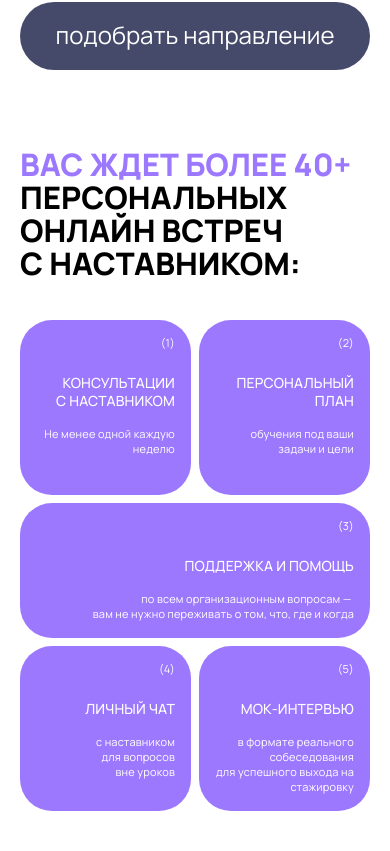
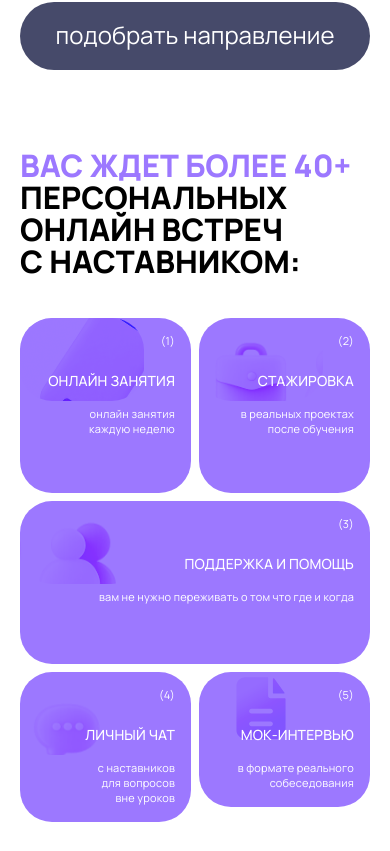
Before and after one commit to rafailvv/innoprog-website, a React (Vite) app: page / in a window 390 px wide. Shown: the part 6133-6984 px from the top of the page. Built offline with nearby package versions, Linux system fonts and the light colour scheme.

Commit message:
Match mobile mentor meetings block

```diff
--- a/src/imports/MainScreenMobile/MainScreenMobile.tsx
+++ b/src/imports/MainScreenMobile/MainScreenMobile.tsx
@@ -16,6 +16,9 @@ import imgWithUsArrow from "../MainScreenDesktop/031fb2cc26a5ba0b51db501faeceecc
 import imgImage119 from "../MainScreenDesktop/ba565c24ba9ea8905f81d42c3313cf70fe810e53.opt.webp";
 import imgProblemStudent from "../MainScreenDesktop/b0e157afc5f21ed21c0695f850461b4b7de165b5.opt.webp";
 import imgProblemArrow from "../MainScreenDesktop/52099641dea92d64016f12ac74714b5a956fb8b3.opt.webp";
+import imgBenefitCard1 from "../MainScreenDesktop/benefit-card1-figma.png";
+import imgBenefitIcons from "../MainScreenDesktop/benefit-icons-chat-figma.webp";
+import imgBenefitDocument from "../MainScreenDesktop/benefit-document-figma.svg";
 import imgRectangle40082 from "../MainScreenDesktop/100b51f7b19a210b3de8eadf6abcf10392a9da09.teacher.webp";
 import imgRectangle40083 from "./teacher-grigoriy-mobile.webp";
 import imgRectangle40084 from "../MainScreenDesktop/b1f967bb9c7ae9c25195d8f4a73fc5847efd16f6.teacher.webp";
@@ -1769,14 +1772,45 @@ function Frame157() {
   );
 }
 
+function MentorBenefitIcon({ variant }: { variant: "online" | "internship" | "support" | "chat" | "interview" }) {
+  if (variant === "online") {
+    return (
+      <div className="absolute h-[83px] left-0 overflow-hidden pointer-events-none rounded-[32px] top-0 w-[124px]">
+        <img alt="" decoding="async" loading="lazy" className="absolute h-[275px] left-0 max-w-none opacity-75 top-0 w-[302px]" src={imgBenefitCard1} />
+      </div>
+    );
+  }
+
+  if (variant === "interview") {
+    return (
+      <div className="absolute h-[83px] left-0 overflow-hidden pointer-events-none rounded-[32px] top-0 w-[124px]">
+        <img alt="" decoding="async" loading="lazy" className="absolute h-[76px] left-[24px] max-w-none mix-blend-color-burn opacity-60 top-[-2px] w-[76px]" src={imgBenefitDocument} />
+      </div>
+    );
+  }
+
+  const imageClassName =
+    variant === "internship"
+      ? "absolute h-[227px] left-[-30px] max-w-none mix-blend-color-burn opacity-60 top-[-49px] w-[340px]"
+      : variant === "support"
+        ? "absolute h-[227px] left-[-116px] max-w-none mix-blend-color-burn opacity-60 top-[-51px] w-[340px]"
+        : "absolute h-[227px] left-[-226px] max-w-none mix-blend-color-burn opacity-60 top-[-51px] w-[340px]";
+
+  return (
+    <div className="absolute h-[83px] left-0 overflow-hidden pointer-events-none rounded-[32px] top-0 w-[124px]">
+      <img alt="" decoding="async" loading="lazy" className={imageClassName} src={imgBenefitIcons} />
+    </div>
+  );
+}
+
 function Frame126() {
   return (
     <div className="content-stretch flex flex-col gap-[16px] items-end relative shrink-0 w-full">
-      <div className="font-['Manrope:Medium',sans-serif] font-medium leading-[0] relative shrink-0 text-[16px] uppercase w-full">
-        <p className="leading-[20px] mb-0">Консультации</p>
-        <p className="leading-[20px]">с наставником</p>
-      </div>
-      <p className="font-['Manrope:Regular',sans-serif] font-normal leading-[16px] relative shrink-0 text-[12px] tracking-[0.36px] w-full">Не менее одной каждую неделю</p>
+      <p className="font-['Manrope:Medium',sans-serif] font-medium leading-[20px] relative shrink-0 text-[16px] uppercase w-full">онлайн занятия</p>
+      <div className="font-['Manrope:Regular',sans-serif] font-normal leading-[0] relative shrink-0 text-[12px] tracking-[0.36px] w-full">
+        <p className="leading-[16px] mb-0">онлайн занятия</p>
+        <p className="leading-[16px]">каждую неделю</p>
+      </div>
     </div>
   );
 }
@@ -1784,8 +1818,8 @@ function Frame126() {
 function Frame127() {
   return (
     <div className="content-stretch flex flex-col gap-[16px] items-end relative shrink-0 w-full">
-      <p className="font-['Manrope:Medium',sans-serif] font-medium leading-[20px] relative shrink-0 text-[16px] uppercase w-full">персональный план</p>
-      <p className="font-['Manrope:Regular',sans-serif] font-normal leading-[16px] relative shrink-0 text-[12px] tracking-[0.36px] w-full">{` обучения под ваши задачи и цели`}</p>
+      <p className="font-['Manrope:Medium',sans-serif] font-medium leading-[20px] relative shrink-0 text-[16px] uppercase w-full">стажировка</p>
+      <p className="font-['Manrope:Regular',sans-serif] font-normal leading-[16px] relative shrink-0 text-[12px] tracking-[0.36px] w-full">в реальных проектах после обучения</p>
     </div>
   );
 }
@@ -1793,7 +1827,8 @@ function Frame127() {
 function Frame158() {
   return (
     <div className="content-stretch flex gap-[8px] items-start relative shrink-0 w-full">
-      <div className="bg-[#9c78ff] flex-[1_0_0] min-w-px relative rounded-[32px] self-stretch">
+      <div className="bg-[#9c78ff] flex-[1_0_0] min-w-px overflow-hidden relative rounded-[32px] self-stretch">
+        <MentorBenefitIcon variant="online" />
         <div className="flex flex-col items-end size-full">
           <div className="content-stretch flex flex-col gap-[24px] items-end p-[16px] relative size-full text-right text-white">
             <p className="font-['Manrope:Regular',sans-serif] font-normal leading-[35px] relative shrink-0 text-[20px] w-full">(1)</p>
@@ -1801,7 +1836,8 @@ function Frame158() {
           </div>
         </div>
       </div>
-      <div className="bg-[#9c78ff] flex-[1_0_0] h-[175px] min-w-px relative rounded-[32px]">
+      <div className="bg-[#9c78ff] flex-[1_0_0] h-[175px] min-w-px overflow-hidden relative rounded-[32px]">
+        <MentorBenefitIcon variant="internship" />
         <div className="flex flex-col items-end size-full">
           <div className="content-stretch flex flex-col gap-[24px] items-end p-[16px] relative size-full text-right text-white">
             <p className="font-['Manrope:Regular',sans-serif] font-normal leading-[35px] relative shrink-0 text-[20px] w-full">(2)</p>
@@ -1816,11 +1852,8 @@ function Frame158() {
 function Frame128() {
   return (
     <div className="content-stretch flex flex-col gap-[16px] items-end relative shrink-0 w-full">
-      <p className="font-['Manrope:Medium',sans-serif] font-medium leading-[20px] relative shrink-0 text-[16px] uppercase w-full">Поддержка и помощь</p>
-      <div className="font-['Manrope:Regular',sans-serif] font-normal leading-[0] relative shrink-0 text-[12px] tracking-[0.36px] w-full whitespace-pre-wrap">
-        <p className="leading-[16px] mb-0">{`по всем организационным вопросам — `}</p>
-        <p className="leading-[16px]">вам не нужно переживать о том, что, где и когда</p>
-      </div>
+      <p className="font-['Manrope:Medium',sans-serif] font-medium leading-[20px] relative shrink-0 text-[16px] uppercase w-full">поддержка и помощь</p>
+      <p className="font-['Manrope:Regular',sans-serif] font-normal leading-[16px] relative shrink-0 text-[12px] tracking-[0.36px] w-full">вам не нужно переживать о том что где и когда</p>
     </div>
   );
 }
@@ -1828,9 +1861,9 @@ function Frame128() {
 function Frame129() {
   return (
     <div className="content-stretch flex flex-col gap-[16px] items-end relative shrink-0 w-full">
-      <p className="font-['Manrope:Medium',sans-serif] font-medium leading-[20px] relative shrink-0 text-[16px] uppercase w-full">Личный чат</p>
+      <p className="font-['Manrope:Medium',sans-serif] font-medium leading-[20px] relative shrink-0 text-[16px] uppercase w-full">личный чат</p>
       <div className="font-['Manrope:Regular',sans-serif] font-normal leading-[0] relative shrink-0 text-[12px] tracking-[0.36px] w-full">
-        <p className="leading-[16px] mb-0">с наставником</p>
+        <p className="leading-[16px] mb-0">с наставников</p>
         <p className="leading-[16px] mb-0">для вопросов</p>
         <p className="leading-[16px]">вне уроков</p>
       </div>
@@ -1842,10 +1875,7 @@ function Frame130() {
   return (
     <div className="content-stretch flex flex-col gap-[16px] items-end relative shrink-0 w-full">
       <p className="font-['Manrope:Medium',sans-serif] font-medium leading-[20px] relative shrink-0 text-[16px] uppercase w-full">Мок-интервью</p>
-      <div className="font-['Manrope:Regular',sans-serif] font-normal leading-[0] relative shrink-0 text-[12px] tracking-[0.36px] w-full">
-        <p className="leading-[16px] mb-0">в формате реального собеседования</p>
-        <p className="leading-[16px]">для успешного выхода на стажировку</p>
-      </div>
+      <p className="font-['Manrope:Regular',sans-serif] font-normal leading-[16px] relative shrink-0 text-[12px] tracking-[0.36px] w-full">в формате реального собеседования</p>
     </div>
   );
 }
@@ -1853,7 +1883,8 @@ function Frame130() {
 function Frame159() {
   return (
     <div className="content-stretch flex gap-[8px] items-start relative shrink-0 w-full">
-      <div className="bg-[#9c78ff] flex-[1_0_0] min-w-px relative rounded-[32px] self-stretch">
+      <div className="bg-[#9c78ff] flex-[1_0_0] min-w-px overflow-hidden relative rounded-[32px] self-stretch">
+        <MentorBenefitIcon variant="chat" />
         <div className="flex flex-col items-end size-full">
           <div className="content-stretch flex flex-col gap-[24px] items-end p-[16px] relative size-full text-right text-white">
             <p className="font-['Manrope:Regular',sans-serif] font-normal leading-[35px] relative shrink-0 text-[20px] w-full">(4)</p>
@@ -1861,7 +1892,8 @@ function Frame159() {
           </div>
         </div>
       </div>
-      <div className="bg-[#9c78ff] flex-[1_0_0] min-w-px relative rounded-[32px]">
+      <div className="bg-[#9c78ff] flex-[1_0_0] min-w-px overflow-hidden relative rounded-[32px]">
+        <MentorBenefitIcon variant="interview" />
         <div className="flex flex-col items-end size-full">
           <div className="content-stretch flex flex-col gap-[24px] items-end p-[16px] relative size-full text-right text-white">
             <p className="font-['Manrope:Regular',sans-serif] font-normal leading-[35px] relative shrink-0 text-[20px] w-full">(5)</p>
@@ -1877,7 +1909,8 @@ function Frame160() {
   return (
     <div className="content-stretch flex flex-col gap-[8px] items-start relative shrink-0 w-full site-mobile-mentor-cards">
       <Frame158 />
-      <div className="bg-[#9c78ff] relative rounded-[32px] shrink-0 w-full">
+      <div className="bg-[#9c78ff] h-[163px] overflow-hidden relative rounded-[32px] shrink-0 w-full">
+        <MentorBenefitIcon variant="support" />
         <div className="flex flex-col items-end size-full">
           <div className="content-stretch flex flex-col gap-[24px] items-end p-[16px] relative size-full text-right text-white">
             <p className="font-['Manrope:Regular',sans-serif] font-normal leading-[35px] relative shrink-0 text-[20px] w-full">(3)</p>
@@ -1893,11 +1926,12 @@ function Frame160() {
 function Frame177() {
   return (
     <div className="content-stretch flex flex-col gap-[40px] items-start relative shrink-0 w-full">
-      <div className="content-stretch flex flex-col font-['Manrope:ExtraBold',sans-serif] font-extrabold gap-[2px] items-start leading-[32px] relative shrink-0 text-[32px] text-black uppercase w-[351px] site-mobile-mentor-heading">
-        <p className="relative shrink-0 text-[#9c78ff] w-full">Вас ждет более 40+</p>
-        <p className="relative shrink-0 w-full">персональных</p>
-        <p className="relative shrink-0 w-full">онлайн встреч</p>
-        <p className="relative shrink-0 w-full">с наставником:</p>
+      <div className="font-['Manrope:ExtraBold',sans-serif] font-extrabold leading-[0] relative shrink-0 text-[32px] text-black uppercase w-[351px] site-mobile-mentor-heading">
+        <p className="mb-0">
+          <span className="leading-[32px] text-[#9c78ff]">Вас ждет более 40+ </span>
+          <span className="leading-[32px]">персональных онлайн встреч</span>
+        </p>
+        <p className="leading-[32px]">с наставником:</p>
       </div>
       <Frame160 />
     </div>
```
